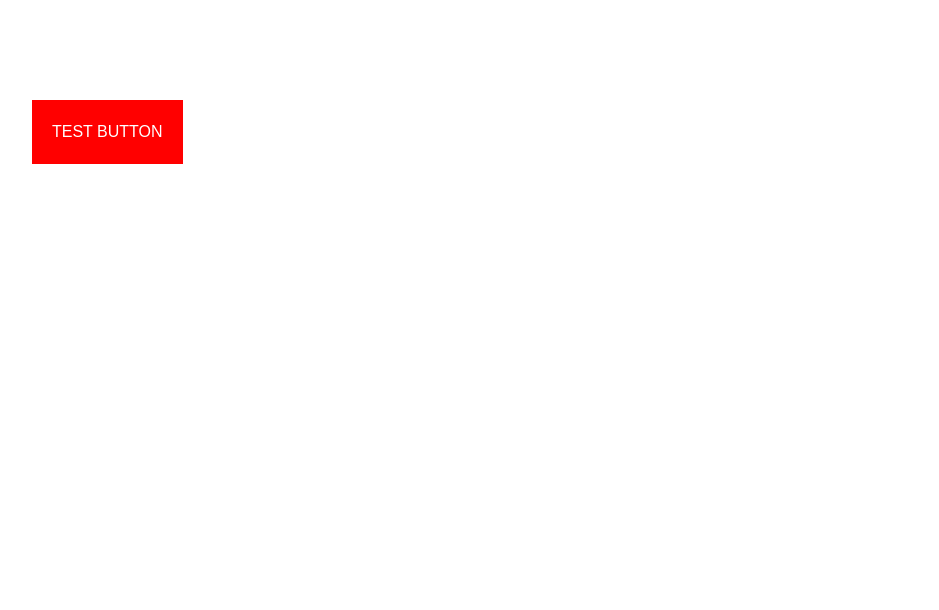
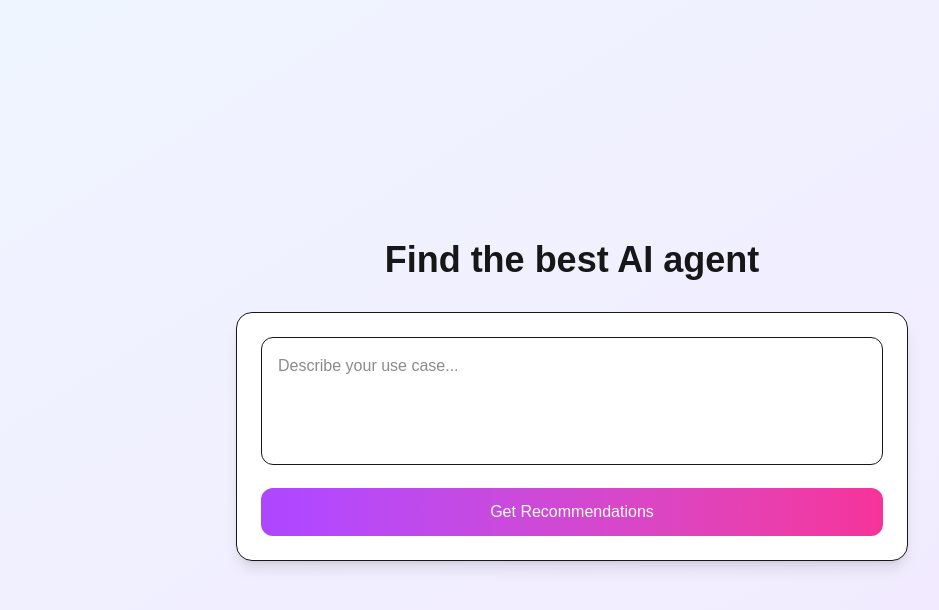
Before and after one commit to agenticlibai-site/agenticlib, a Next.js app: page /recommend in a window 1280 px wide. Shown: the top 610 px of the page, without its empty margins (68-1007 px from the left). Built offline with nearby package versions, Linux system fonts and the light colour scheme.

Commit message:
final UI fix

```diff
--- a/app/recommend/page.tsx
+++ b/app/recommend/page.tsx
@@ -6,7 +6,6 @@ import remarkGfm from "remark-gfm";
 
 export default function RecommendPage() {
   const [mounted, setMounted] = useState(false);
-
   const [input, setInput] = useState("");
   const [output, setOutput] = useState("");
   const [loading, setLoading] = useState(false);
@@ -15,7 +14,6 @@ export default function RecommendPage() {
     setMounted(true);
   }, []);
 
-  // 🚨 Prevent hydration mismatch
   if (!mounted) return null;
 
   const handleSubmit = async () => {
@@ -42,13 +40,52 @@ export default function RecommendPage() {
   };
 
   return (
-  <div style={{ padding: "100px" }}>
-    <button
-      onClick={() => alert("CLICK WORKS")}
-      style={{ padding: "20px", background: "red", color: "white" }}
-    >
-      TEST BUTTON
-    </button>
-  </div>
-);
+    <div className="min-h-screen bg-gradient-to-br from-blue-50 to-purple-100 flex flex-col items-center justify-center px-6">
+
+      {/* Title */}
+      <h1 className="text-4xl font-semibold mb-8 text-center">
+        Find the best AI agent
+      </h1>
+
+      {/* Input Card */}
+      <div className="w-full max-w-2xl bg-white p-6 rounded-2xl shadow-lg border">
+
+        <textarea
+          value={input}
+          onChange={(e) => setInput(e.target.value)}
+          placeholder="Describe your use case..."
+          className="w-full h-32 p-4 rounded-xl border focus:outline-none focus:ring-2 focus:ring-purple-400 resize-none mb-4"
+        />
+
+        <button
+          onClick={handleSubmit}
+          className="w-full bg-gradient-to-r from-purple-500 to-pink-500 text-white py-3 rounded-xl font-medium hover:opacity-90 transition"
+        >
+          {loading ? "Thinking..." : "Get Recommendations"}
+        </button>
+
+      </div>
+
+      {/* Output */}
+      {output && (
+        <div className="mt-10 w-full max-w-4xl">
+          <div className="bg-white p-6 rounded-2xl shadow border">
+
+            <div className="prose max-w-none
+              [&_table]:border
+              [&_th]:border [&_td]:border
+              [&_th]:bg-gray-100
+              [&_th]:p-2 [&_td]:p-2"
+            >
+              <ReactMarkdown remarkPlugins={[remarkGfm]}>
+                {output}
+              </ReactMarkdown>
+            </div>
+
+          </div>
+        </div>
+      )}
+
+    </div>
+  );
 }
```
